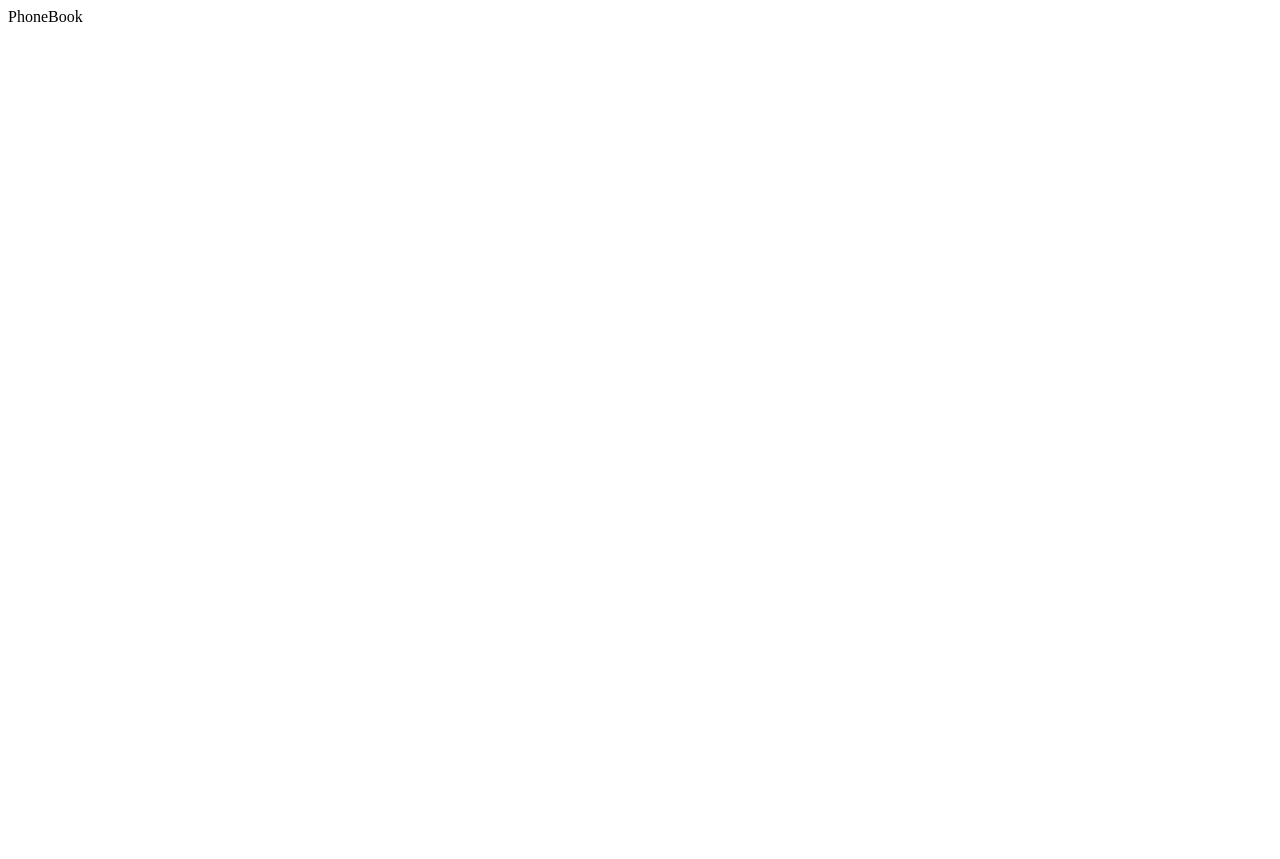
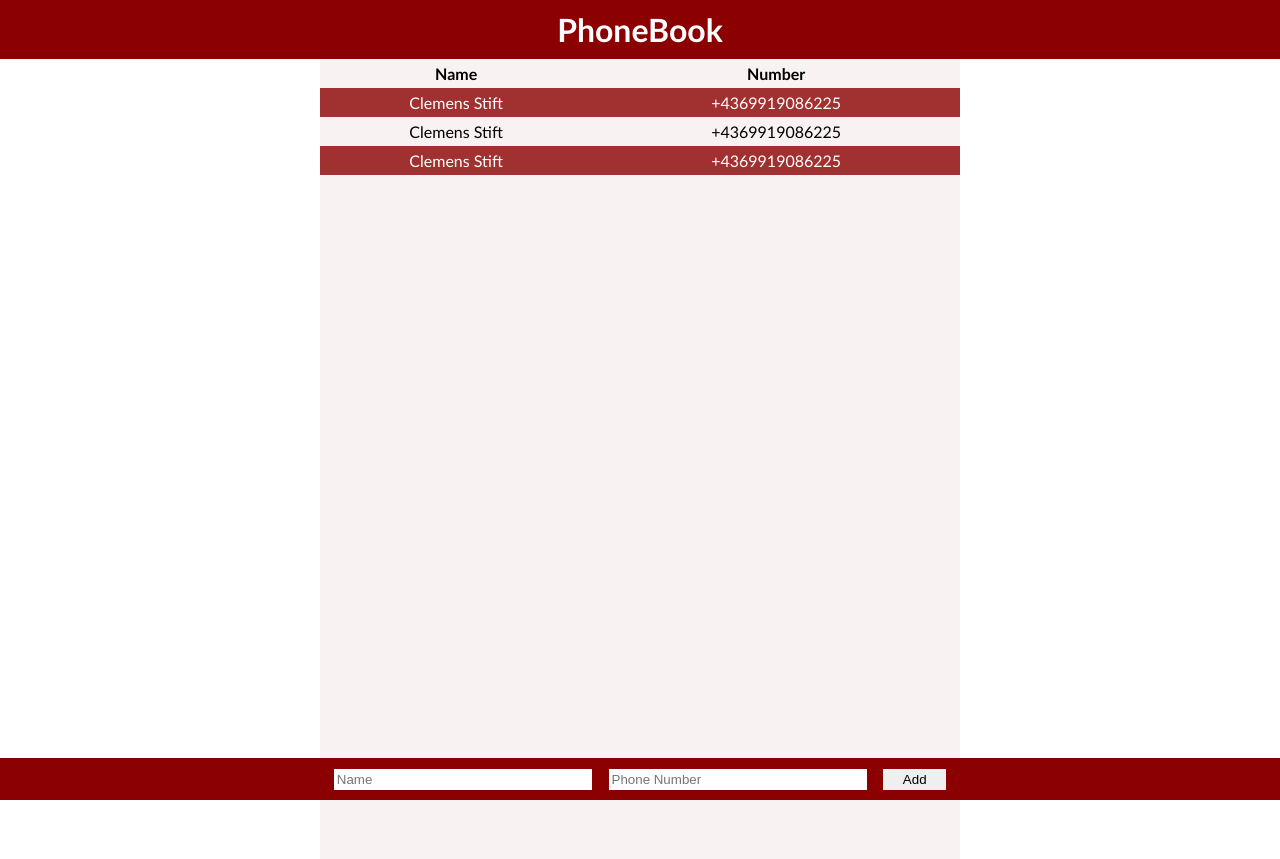
Before and after one commit to Kl4rity/CPB_Uebung1, a plain HTML site: page index.html in a window 1280 px wide. Before the commit the page ends 800 px from the top, so only its background shows below. Drawn offline with Linux system fonts and the light colour scheme.

Commit message:
Initial draft of Desktop Frontend complete. No Behaviour implemented yet.

```diff
--- a/index.html
+++ b/index.html
@@ -4,9 +4,43 @@
     <meta charset="UTF-8">
     <meta name="viewport" content="width=device-width, initial-scale=1.0">
     <meta http-equiv="X-UA-Compatible" content="ie=edge">
+    <link rel="stylesheet" href="style.css">
     <title>Document</title>
 </head>
 <body>
-    <nav>PhoneBook</nav>
+    <div id="pageWrapper">
+        <div id="header">
+            <h1>PhoneBook</h1>
+        </div>
+        <div id="container">
+                <table id="phoneBookTable">
+                        <tr>
+                            <th class="phoneBookTableHead">Name</th>
+                            <th class="phoneBookTableHead">Number</th>
+                        </tr>
+                        <tr>
+                            <td>Clemens Stift</td>
+                            <td>+4369919086225</td>
+                        </tr>
+                        <tr>
+                            <td>Clemens Stift</td>
+                            <td>+4369919086225</td>
+                        </tr>
+                        <tr>
+                            <td>Clemens Stift</td>
+                            <td>+4369919086225</td>
+                        </tr>
+                </table>
+        </div>
+        <div id="footerContainer">
+            <div id="footer">
+                <input type="text" id="addPhoneNumberName" placeholder="Name">
+                <input type="text"id="addPhoneNumberNumber" placeholder="Phone Number">
+                <button id="addEntryToPhoneBook">
+                    Add
+                </button>
+            </div>
+        </div>
+    </div>
 </body>
 </html>
--- a/style.css
+++ b/style.css
@@ -0,0 +1,111 @@
+body {
+    margin: 0px;
+    padding:0px;
+    font-family:'Trebuchet MS', 'Lucida Sans Unicode', 'Lucida Grande', 'Lucida Sans', Arial, sans-serif;
+}
+
+#pageWrapper {
+    width: 100%;
+    text-align: center;
+    top:0px;
+    bottom: 0px;
+    left: 0px;
+    right: 0px;
+}
+
+#header {
+    background-color: rgb(139, 0, 0);
+    padding-top: 10px;
+    padding-bottom: 10px;
+    display: flex;
+    justify-content: center;
+    align-items: normal;
+    color: white;
+}
+
+#header h1{
+    margin-top: 0px;
+    margin-bottom: 0px;
+}
+
+#container {
+    width: 50%;
+    margin:auto;
+    background-color: rgb(139, 0, 0, 0.05);
+    height: 100vh;
+    overflow: scroll;
+}
+
+#phoneBookTable {
+    width: 100%;
+    border: none;
+    border-spacing: 0px;
+}
+
+#phoneBookTable tr:nth-child(2n) {
+    background-color: rgb(139, 0, 0, 0.8);
+    color: white;
+}
+
+#phoneBookTable tr:nth-child(2n):hover{
+    background-color: rgb(139, 0, 0, 1);
+}
+
+#phoneBookTable tr:nth-child(2n+1):hover{
+    background-color:  rgb(139, 0, 0, 0.1);
+}
+
+#phoneBookTable td {
+    margin: 0px;
+    border:none;
+    padding: 5px;
+}
+
+#phoneBookTable th {
+    padding: 5px;
+}
+
+#footerContainer {
+    position: fixed;
+    bottom: 0px;
+    left: 0px;
+    right: 0px;
+    padding: 10px;
+    background-color: rgb(139, 0, 0);
+}
+
+#footer {
+    width: 50%;
+    margin: auto;
+}
+
+#footer input {
+    width: 40%;
+    margin: 0px;
+    border:none;
+    padding: 3px;
+    margin-right: 2%;
+}
+
+#footer input:focus {
+    outline: 0px;
+}
+
+#footer button {
+    width: 10%;
+    margin: 0px;
+}
+
+#addEntryToPhoneBook {
+    border: none;
+    border-radius: none;
+    padding:3px;
+}
+
+#addEntryToPhoneBook:focus {
+    outline: none;
+}
+
+::-webkit-scrollbar {
+    display: none;
+}
```
